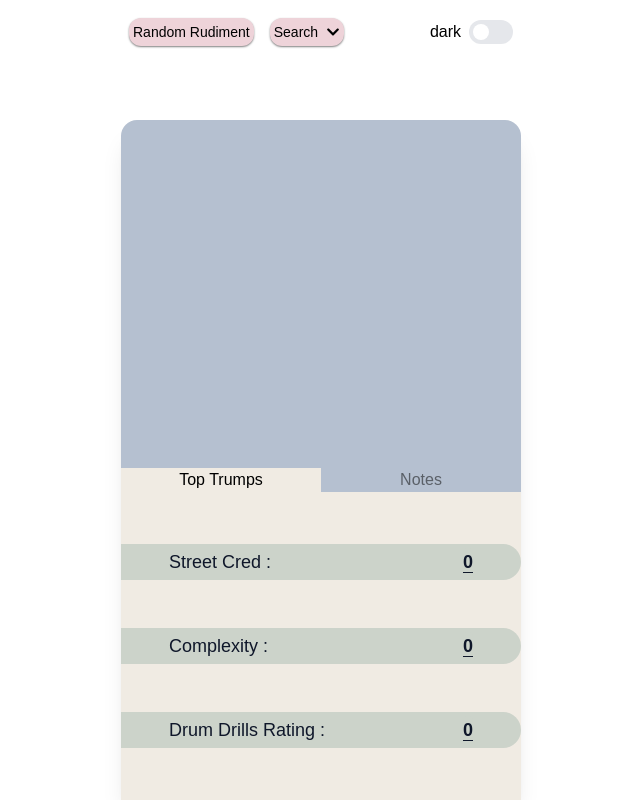
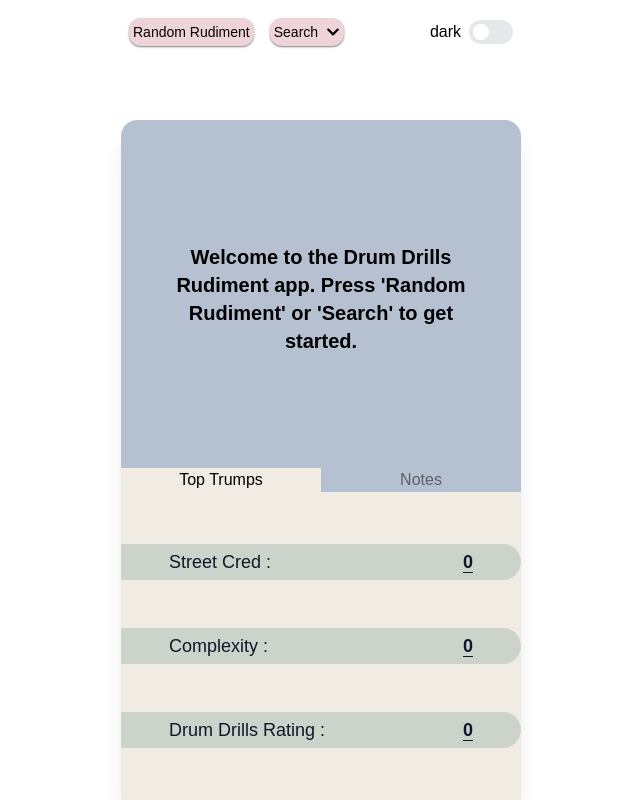
Before and after one commit to joshuablackmore/rudiment-app, a Next.js app: page / in a window 1280 px wide. Shown: the whole page, without its empty margins (319-959 px from the left). Built offline with nearby package versions, Linux system fonts and the light colour scheme; a web font is replaced by a local one.

Commit message:
added: welcome message along with test

```diff
--- a/app/components/card/index.tsx
+++ b/app/components/card/index.tsx
@@ -32,7 +32,16 @@ const Card: React.FC<CardProps> = ({ rudiments }) => {
           {displayedRudiment.name}
         </h1>
 
-        {displayedRudiment.image_white && <RudimentImage />}
+        {displayedRudiment.image_white ? (
+          <RudimentImage />
+        ) : (
+          <div className="relative flex h-[50%] items-center">
+            <h1 className="m-12 text-center text-xl font-bold dark:text-white">
+              Welcome to the Drum Drills Rudiment app. Press 'Random Rudiment'
+              or 'Search' to get started.
+            </h1>
+          </div>
+        )}
       </div>
       <div className="flex flex-1 bg-[#F0EBE3] dark:bg-[#e65596]">
         <Stats />
```
Also changed, not shown: 1 other file (tests, documents, lock files or other folders).
